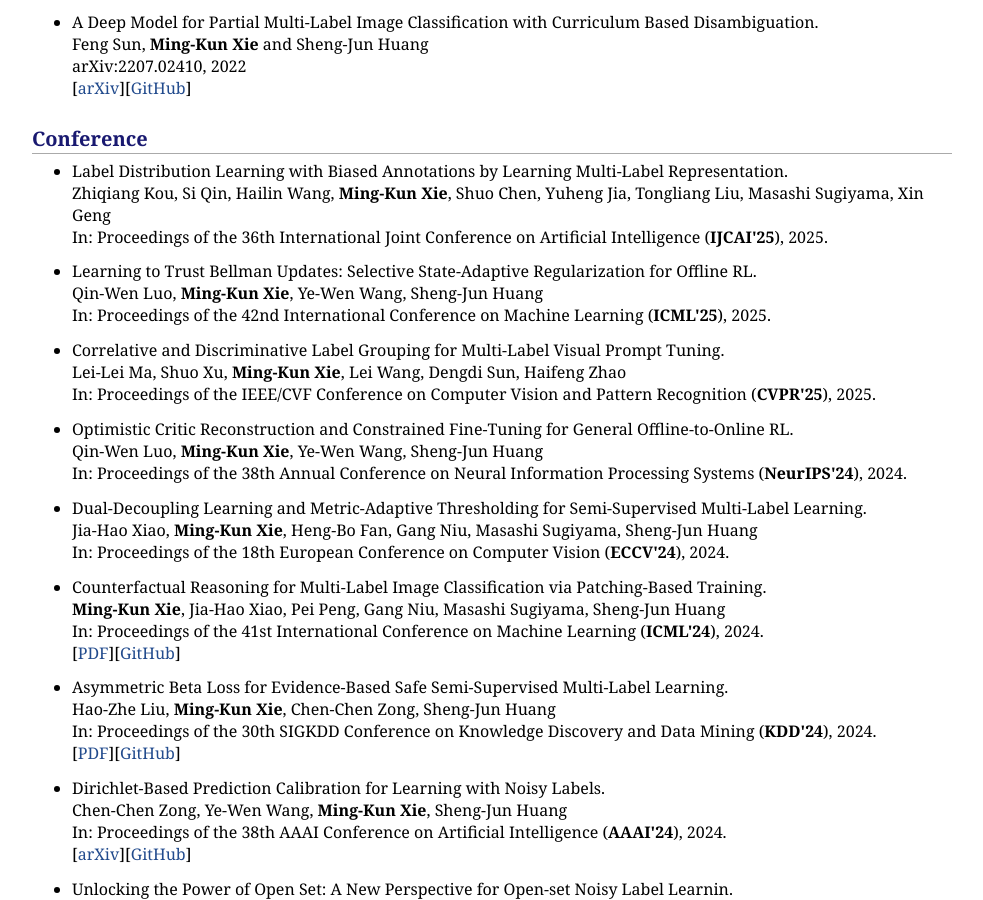
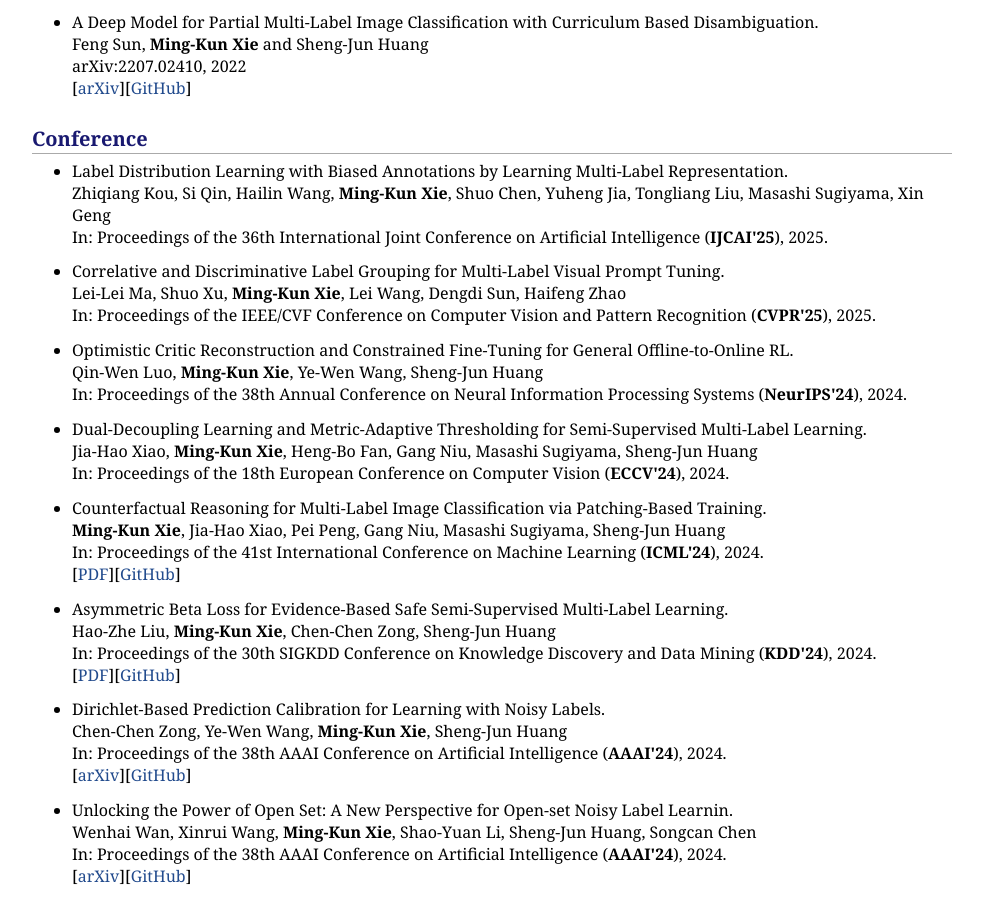
Before and after one commit to xiemk/xiemk.github.io, a Jekyll site: the page index.html, which Jekyll copies as it is, in a window 1280 px wide and 900 px high, scrolled down 704 px. Shown: the whole window, without its empty margins (148-1131 px from the left). Built offline with Jekyll 4.4.1, drawn with Linux system fonts in a browser that asks for light colours.

Commit message:
updating

```diff
--- a/index.html
+++ b/index.html
@@ -72,11 +72,11 @@
   </li>
 </ul>
 
-<ul style="list-style-type:disc">
+<!-- <ul style="list-style-type:disc">
   <li>Learning to Trust Bellman Updates: Selective State-Adaptive Regularization for Offline RL.<br>
     Qin-Wen Luo, <b>Ming-Kun Xie</b>, Ye-Wen Wang, Sheng-Jun Huang<br>In: Proceedings of the 42nd International Conference on Machine Learning (<strong>ICML'25</strong>), 2025.<br>
   </li>
-</ul>
+</ul> -->
 
 
 <ul style="list-style-type:disc">
```
